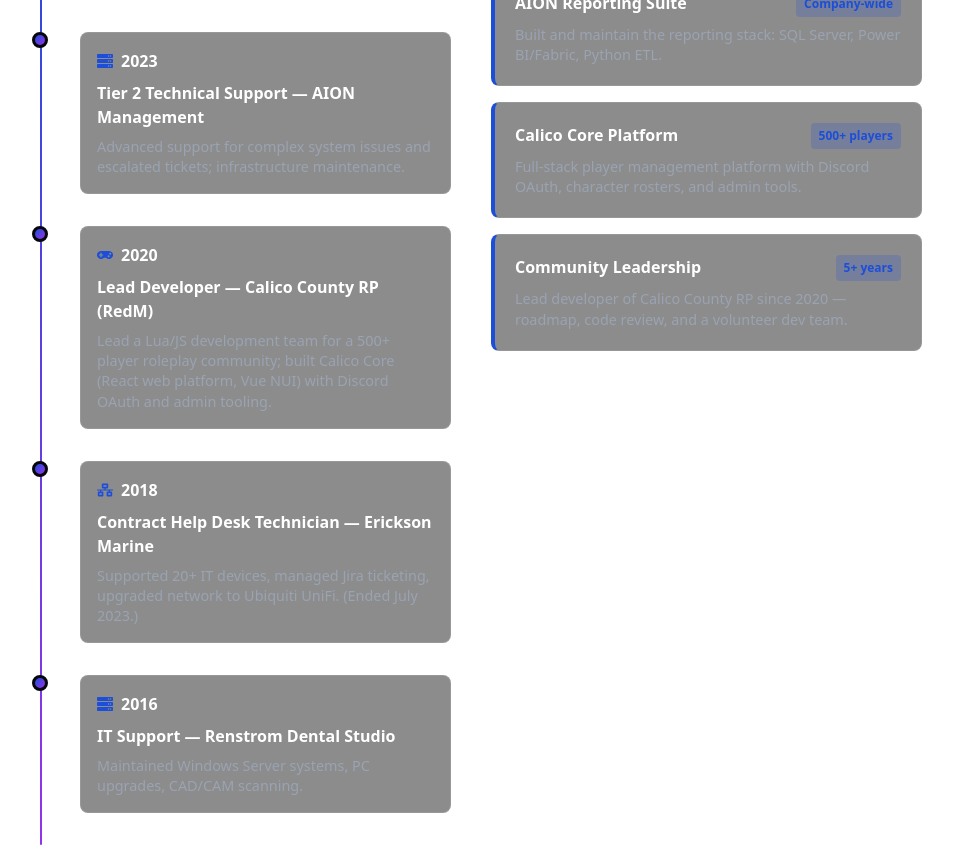
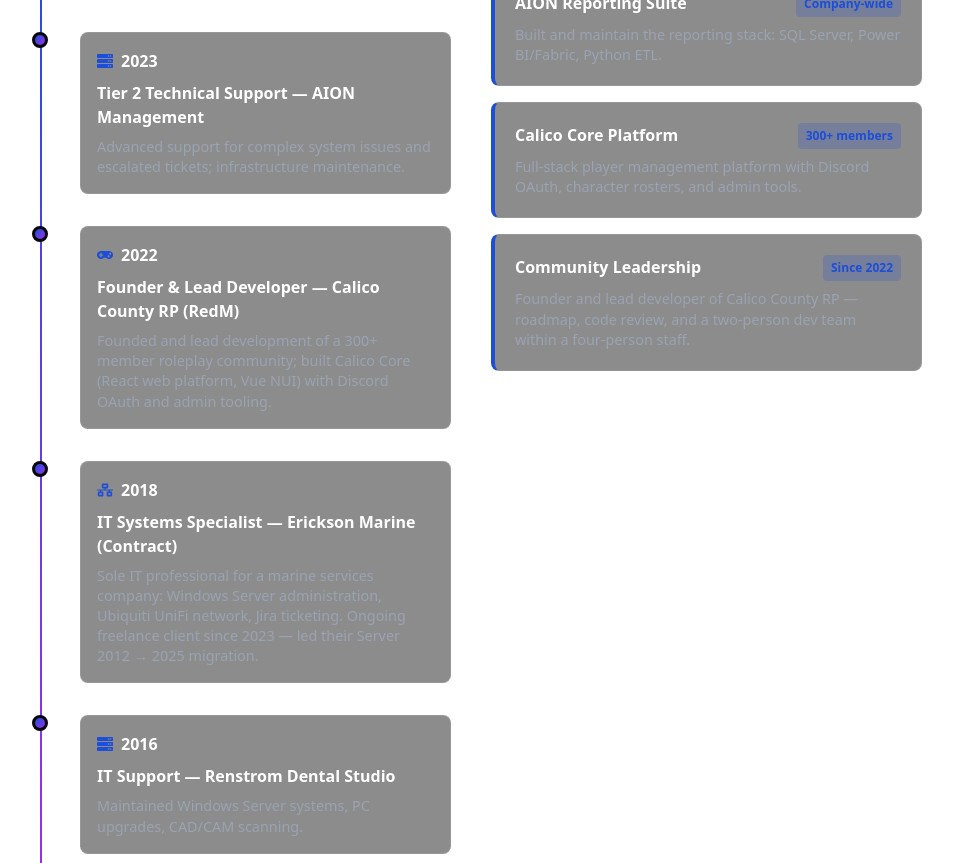
Before and after one commit to flamespinner/Portfolio, a React (Vite) app: page /aboutme in a window 1280 px wide. Shown: the part 1440-2303 px from the top of the page, without its empty margins (294-1247 px from the left). Built offline with nearby package versions, Linux system fonts and the light colour scheme.

Commit message:
Update Aboutme.jsx

```diff
--- a/src/pages/Aboutme.jsx
+++ b/src/pages/Aboutme.jsx
@@ -10,7 +10,7 @@
 
 const timelineEvents = [
   {
-    year: '2024', title: 'Data Analyst & IT Systems Administrator — AION Management',
+    year: '2024', title: 'IT Systems & Data Analyst — AION Management',
     description: 'Own the reporting suite (SQL Server, Power BI/Fabric, Python ETL) and manage IT infrastructure; build custom internal applications.',
     icon: <FaDatabase />, type: 'work'
   },
@@ -20,13 +20,13 @@
     icon: <FaServer />, type: 'work'
   },
   {
-    year: '2020', title: 'Lead Developer — Calico County RP (RedM)',
-    description: 'Lead a Lua/JS development team for a 500+ player roleplay community; built Calico Core (React web platform, Vue NUI) with Discord OAuth and admin tooling.',
+    year: '2022', title: 'Founder & Lead Developer — Calico County RP (RedM)',
+    description: 'Founded and lead development of a 300+ member roleplay community; built Calico Core (React web platform, Vue NUI) with Discord OAuth and admin tooling.',
     icon: <FaGamepad />, type: 'project'
   },
   {
-    year: '2018', title: 'Contract Help Desk Technician — Erickson Marine',
-    description: 'Supported 20+ IT devices, managed Jira ticketing, upgraded network to Ubiquiti UniFi. (Ended July 2023.)',
+    year: '2018', title: 'IT Systems Specialist — Erickson Marine (Contract)',
+    description: 'Sole IT professional for a marine services company: Windows Server administration, Ubiquiti UniFi network, Jira ticketing. Ongoing freelance client since 2023 — led their Server 2012 → 2025 migration.',
     icon: <FaNetworkWired />, type: 'contract'
   },
   {
@@ -65,12 +65,12 @@
     description: 'Built and maintain the reporting stack: SQL Server, Power BI/Fabric, Python ETL.'
   },
   {
-    title: 'Calico Core Platform', impact: '500+ players',
+    title: 'Calico Core Platform', impact: '300+ members',
     description: 'Full-stack player management platform with Discord OAuth, character rosters, and admin tools.'
   },
   {
-    title: 'Community Leadership', impact: '5+ years',
-    description: 'Lead developer of Calico County RP since 2020 — roadmap, code review, and a volunteer dev team.'
+    title: 'Community Leadership', impact: 'Since 2022',
+    description: 'Founder and lead developer of Calico County RP — roadmap, code review, and a two-person dev team within a four-person staff.'
   },
 ];
 
@@ -206,7 +206,7 @@
                     <Lottie animationData={serverAnim} loop={true} style={{ width: '25px', height: '25px' }} />
                     Contact Me
                   </a> */}
-                  <a href="/public/cv.PDF" download style={{
+                  <a href="/CV.pdf?v=2" download="Michael_Wilke_CV.pdf" style={{
                     ...buttonStyle,
                     background: 'transparent',
                     border: '1px solid #1d4ed8',
```
